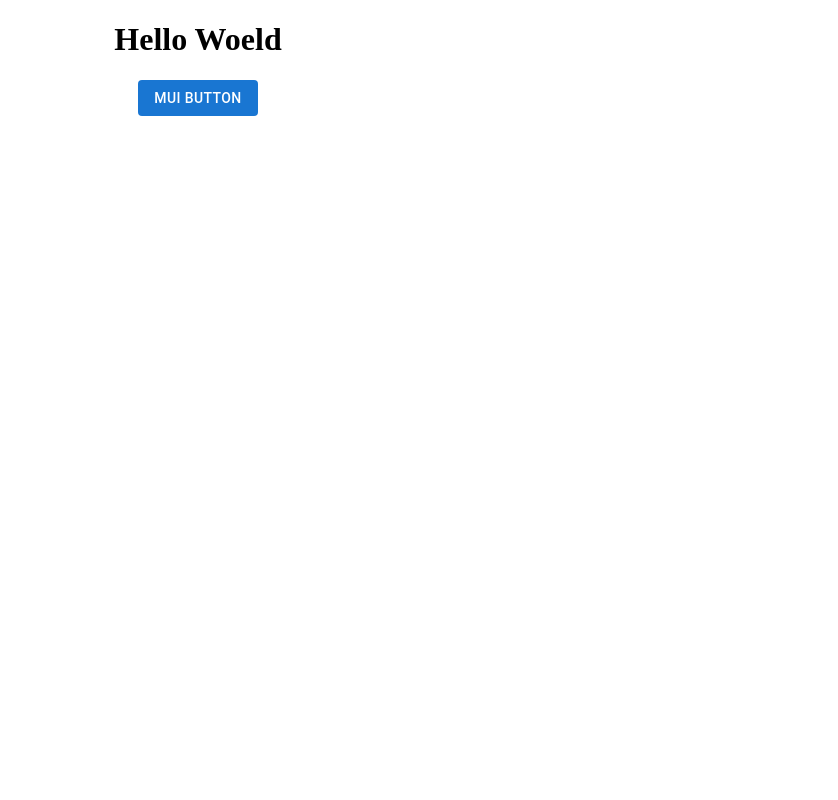
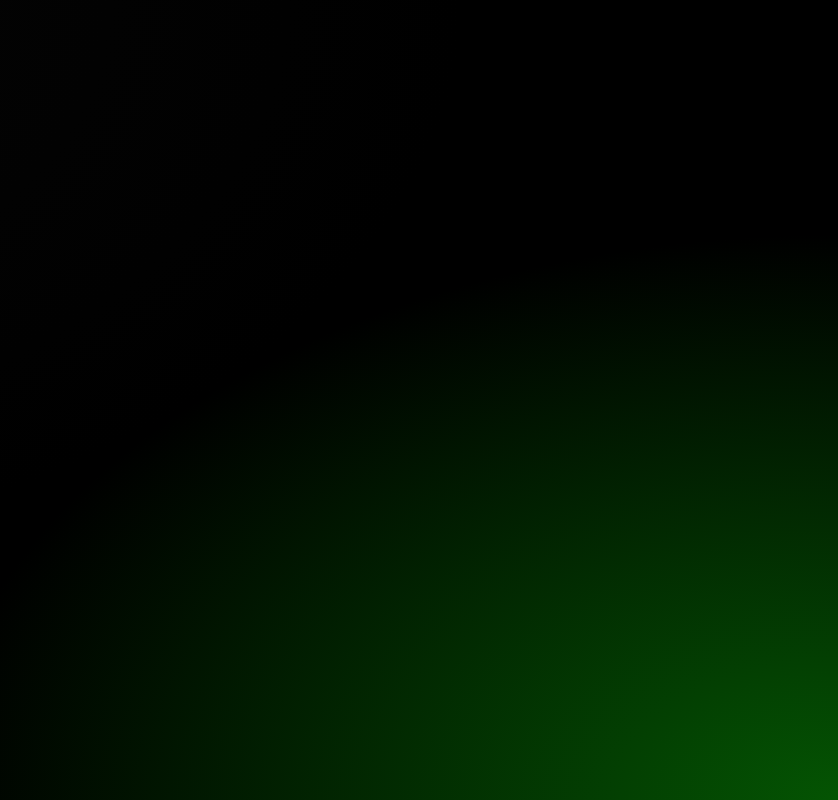
Before and after one commit to SkaleDevs/dashboard-project, a React (Vite) app: page / in a window 1280 px wide. Shown: the whole page, without its empty margins (442-1280 px from the left). Built offline with nearby package versions, Linux system fonts and the light colour scheme.

Commit message:
changed bg mesh

```diff
--- a/src/App.css
+++ b/src/App.css
@@ -1,42 +1,6 @@
-.App {
-  text-align: center;
+.background{
+  background-color:hsla(0,0%,0%,1);
+background-image:
+radial-gradient(at 100% 100%, hsla(119,94%,17%,1) 0px, transparent 50%),
+radial-gradient(at 0% 0%, hsla(343,0%,2%,1) 0px, transparent 50%);
 }
-
-.App-logo {
-  height: 40vmin;
-  pointer-events: none;
-}
-
-@media (prefers-reduced-motion: no-preference) {
-  .App-logo {
-    animation: App-logo-spin infinite 20s linear;
-  }
-}
-
-.App-header {
-  background-color: #282c34;
-  min-height: 100vh;
-  display: flex;
-  flex-direction: column;
-  align-items: center;
-  justify-content: center;
-  font-size: calc(10px + 2vmin);
-  color: white;
-}
-
-.App-link {
-  color: #61dafb;
-}
-
-@keyframes App-logo-spin {
-  from {
-    transform: rotate(0deg);
-  }
-  to {
-    transform: rotate(360deg);
-  }
-}
-
-button {
-  font-size: calc(10px + 2vmin);
-}
--- a/src/App.jsx
+++ b/src/App.jsx
@@ -4,9 +4,8 @@ import './App.css'
 function App() {
 
   return (
-    <div className="App">
+    <div className=" min-h-screen background">
      <h1>Hello Woeld</h1>
-     <Button variant='contained' className='hover:shadow-xl hover:shadow-blue-200 shadow-none'>MUI Button</Button>
     </div>
   )
 }
--- a/src/index.css
+++ b/src/index.css
@@ -1,3 +1,3 @@
-/* @tailwind base; */
+@tailwind base;
 @tailwind components;
 @tailwind utilities;
```
